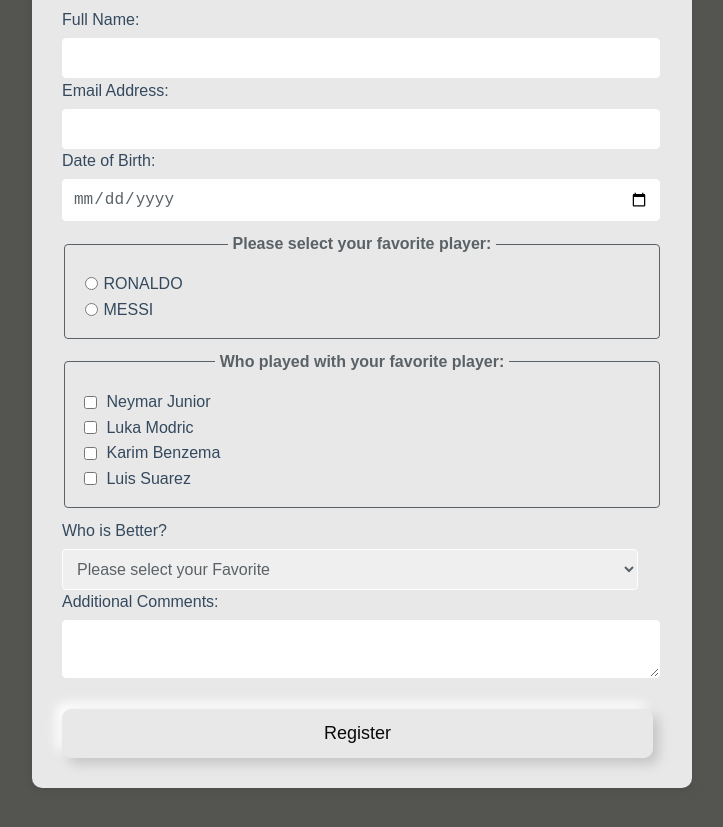
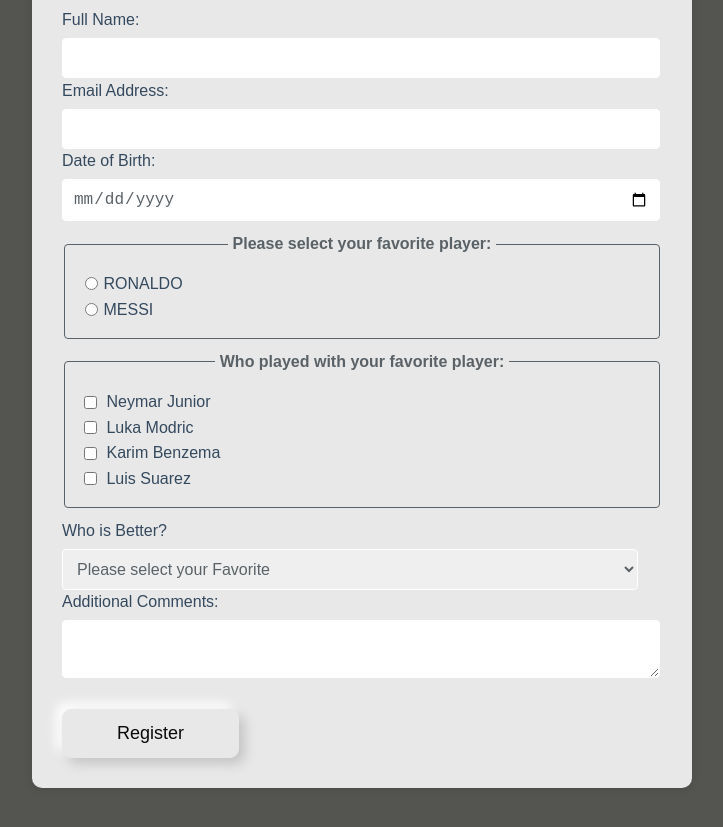
Before and after one commit to dilpreetdhiman56/Fornt_end_Assign_04, a plain HTML site: page index.html in a window 1280 px wide. Shown: the part 143-970 px from the top of the page, without its empty margins (278-1001 px from the left). Drawn offline with Linux system fonts and the light colour scheme.

Commit message:
Did adjustments to the button.

```diff
--- a/styles.css
+++ b/styles.css
@@ -68,7 +68,7 @@ input[type="checkbox"] {
 
 button {
     color: #090909;
-    padding: 0.7em 14.5em;
+    padding: 0.7em 3.0em;
     margin-top: 1.3em;
     font-size: 18px;
     border-radius: 0.5em;
@@ -121,15 +121,8 @@ textarea:focus {
     textarea {
         font-size: 14px;
     }
+
 }
-
-/* Accessibility improvements */
-@media (prefers-reduced-motion: reduce) {
-    * {
-        transition: none !important;
-    }
-}
-
 input[type="checkbox"] {
     display: inline-block;
     vertical-align: middle;
```
